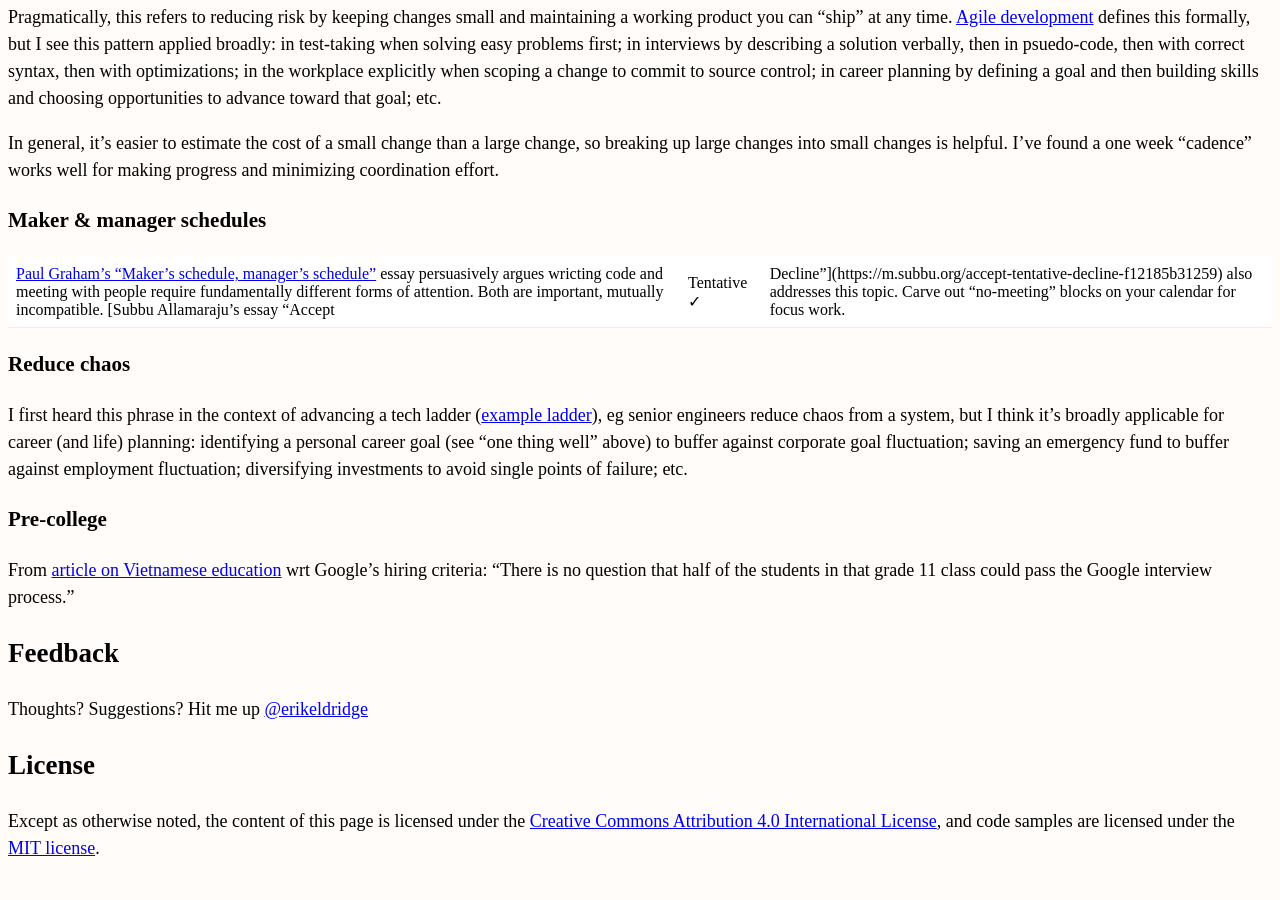
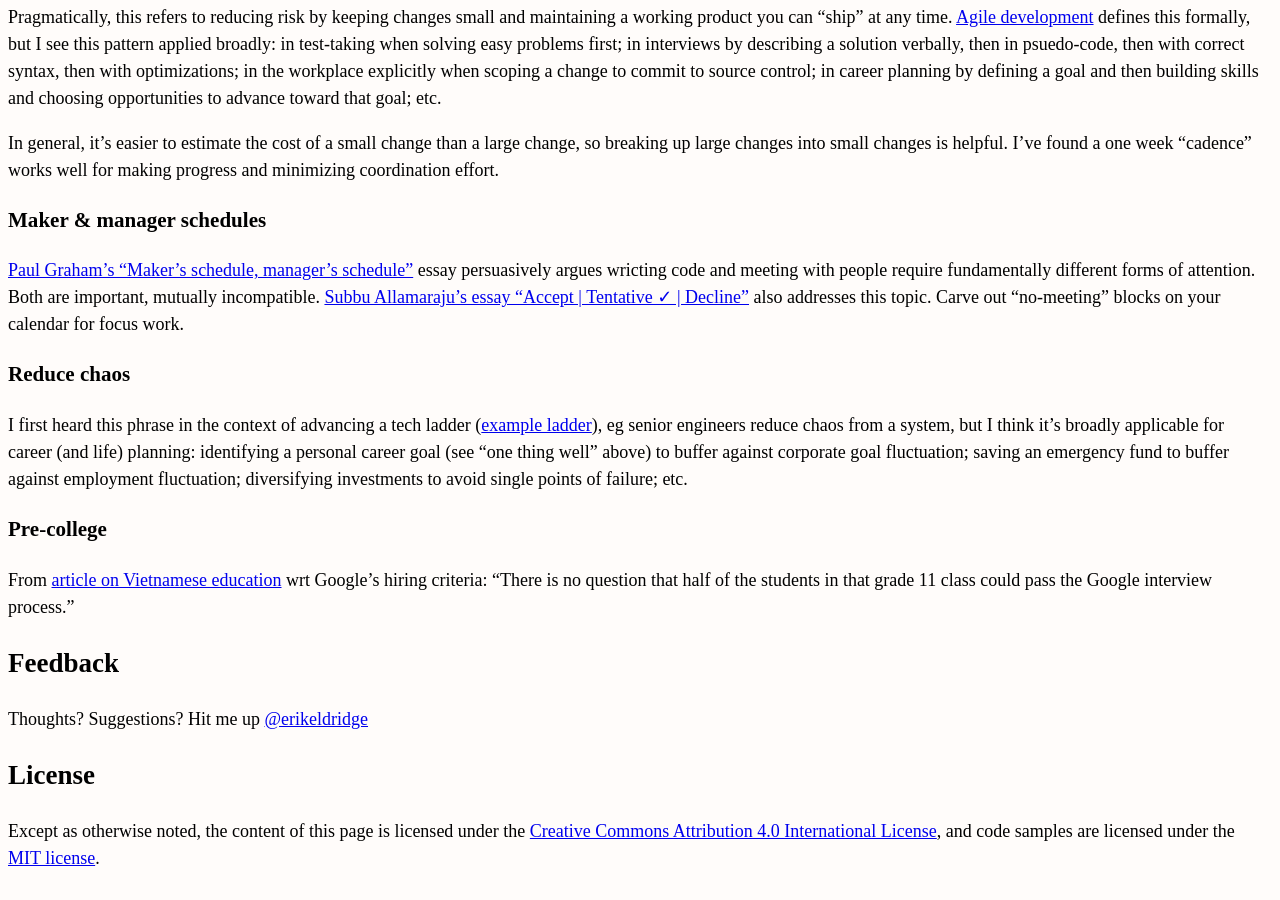
Before and after one commit to erikeldridge/erikeldridge.github.com, a Jekyll site: the page built from _posts/2017-11-01-academic-advisory.md, in a window 1280 px wide and 900 px high, scrolled down 3910 px. Built offline with Jekyll 4.4.1, drawn with Linux system fonts in a browser that asks for light colours; nearby versions of some CDN libraries.

Commit message:
Update from Forestry.io - 2017-11-01-academic-advisory.md

```diff
--- a/_posts/2017-11-01-academic-advisory.md
+++ b/_posts/2017-11-01-academic-advisory.md
@@ -129,7 +129,7 @@ In general, it's easier to estimate the cost of a small change than a large chan
 
 ### Maker & manager schedules
 
-[Paul Graham's "Maker's schedule, manager's schedule"](http://www.paulgraham.com/makersschedule.html) essay persuasively argues wricting code and meeting with people require fundamentally different forms of attention. Both are important, mutually incompatible. [Subbu Allamaraju's essay "Accept | Tentative ✓ | Decline"](https://m.subbu.org/accept-tentative-decline-f12185b31259) also addresses this topic. Carve out "no-meeting" blocks on your calendar for focus work.
+[Paul Graham's "Maker's schedule, manager's schedule"](http://www.paulgraham.com/makersschedule.html) essay persuasively argues wricting code and meeting with people require fundamentally different forms of attention. Both are important, mutually incompatible. [Subbu Allamaraju's essay "Accept \| Tentative ✓ \| Decline"](https://m.subbu.org/accept-tentative-decline-f12185b31259) also addresses this topic. Carve out "no-meeting" blocks on your calendar for focus work.
 
 ### Reduce chaos
 
```
